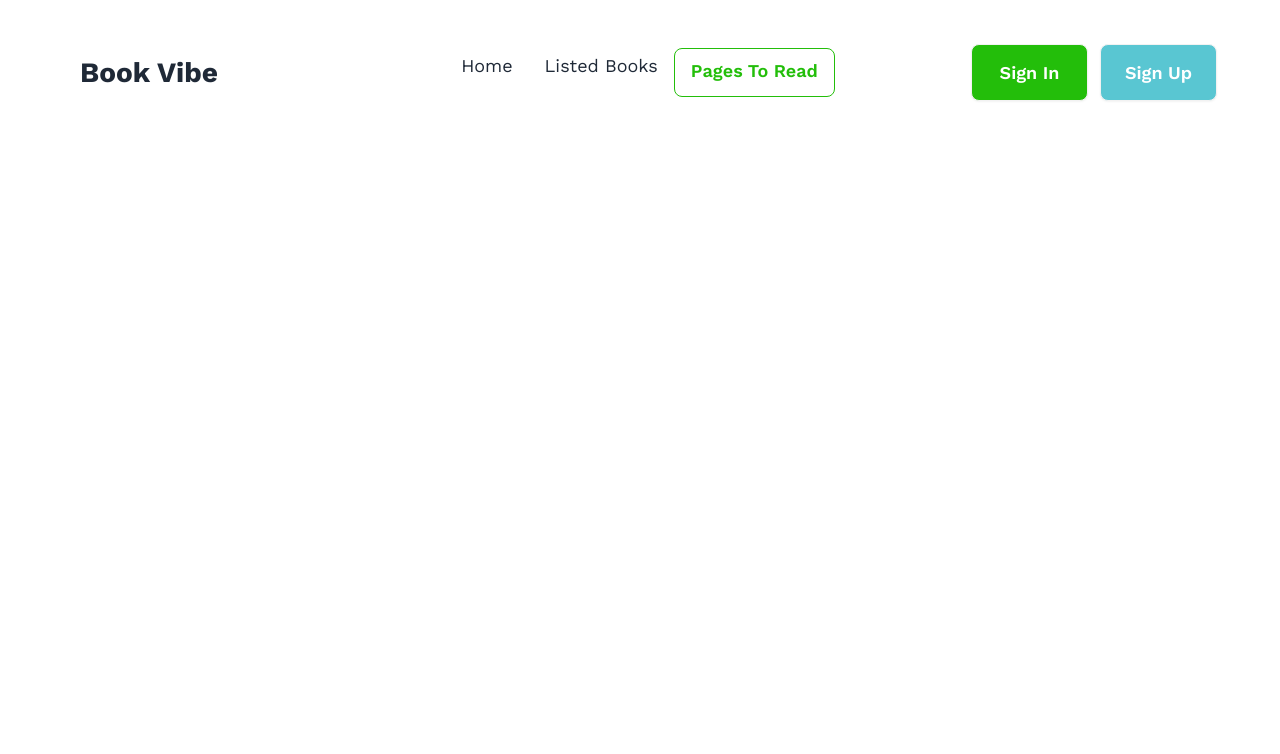
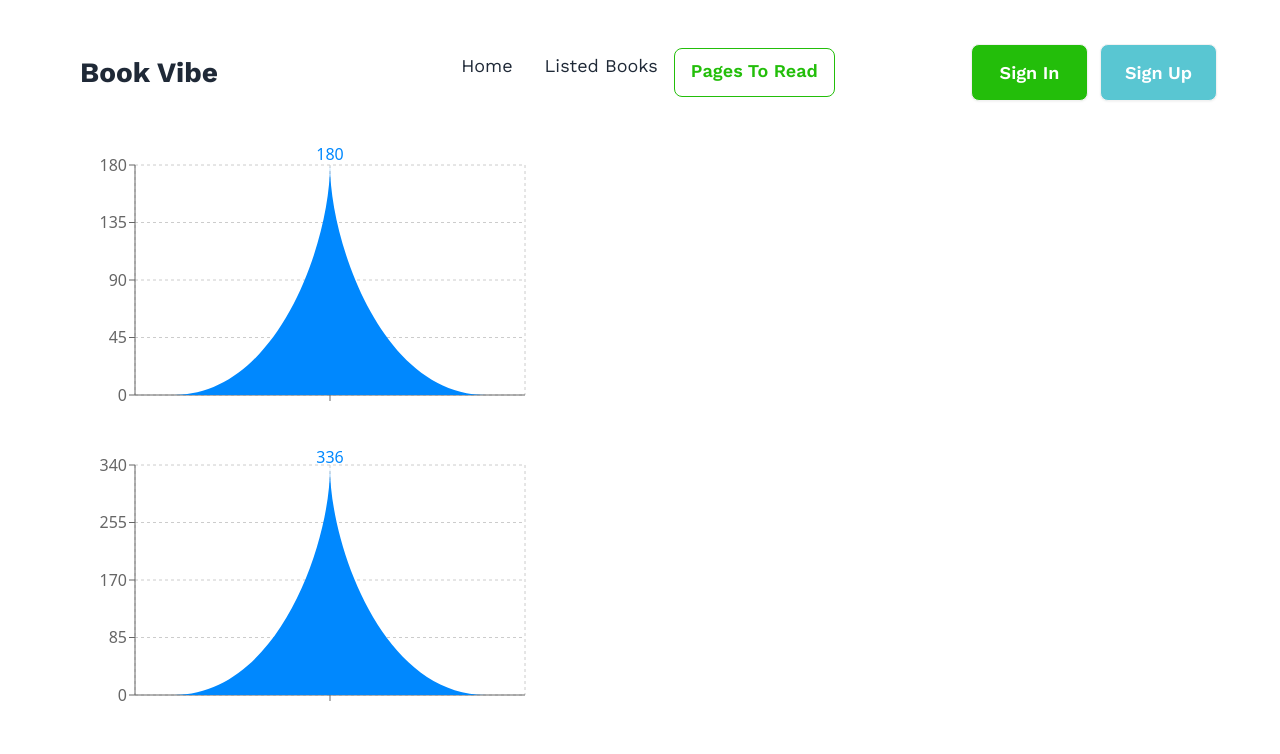
Before and after one commit to Naimul9/Book-Vibe, a React (Vite) app: page /pages-to-read in a window 1280 px wide. Shown: the top 754 px of the page. Built offline with nearby package versions, Linux system fonts and the light colour scheme.

Commit message:
rsponsive

```diff
--- a/index.html
+++ b/index.html
@@ -2,9 +2,9 @@
 <html lang="en" data-theme="light">
   <head>
     <meta charset="UTF-8" />
-    <link rel="icon" type="image/svg+xml" href="/vite.svg" />
+    <link rel="icon" type="image/svg+xml" href="/public/book.svg" />
     <meta name="viewport" content="width=device-width, initial-scale=1.0" />
-    <title>Vite + React</title>
+    <title>Book Vibe</title>
   </head>
   <body>
     <div id="root"></div>
--- /dev/null
+++ b/src/Components/ChartData.jsx
@@ -0,0 +1,21 @@
+import React from 'react';
+import { useLoaderData } from 'react-router-dom';
+import CustomChart from "../Components/CustomChart";
+
+const ChartData = () => {
+ const data = useLoaderData()
+
+ console.log(data)
+
+    return (
+        <div>
+
+            {
+                data.map(item=>  <CustomChart item={item} key={item.id}></CustomChart>    )
+
+            }
+        </div>
+    );
+};
+
+export default ChartData;
--- a/src/Components/CustomChart.jsx
+++ b/src/Components/CustomChart.jsx
@@ -1,28 +1,49 @@
 import React from 'react';
-import { BarChart, Bar, XAxis, YAxis, Tooltip, Legend, CartesianGrid, LabelList } from 'recharts';
+import { BarChart, Bar, Cell, XAxis, YAxis, CartesianGrid } from 'recharts';
 
-const CustomChart = ({ book }) => {
-    const { bookName, totalPages } = book;
+const colors = ['#0088FE', '#00C49F', '#FFBB28', '#FF8042', 'red', 'pink'];
+
+const TriangleBar = (props) => {
+  const { fill, x, y, width, height } = props;
+  const getPath = (x, y, width, height) => {
+    return `M${x},${y + height}C${x + width / 3},${y + height} ${x + width / 2},${y + height / 3}
+    ${x + width / 2}, ${y}
+    C${x + width / 2},${y + height / 3} ${x + (2 * width) / 3},${y + height} ${x + width}, ${y + height}
+    Z`;
+  };
+
+  return <path d={getPath(x, y, width, height)} stroke="none" fill={fill} />;
+};
+
+const CustomChart = ({ item }) => {
+  const { id, totalPages, name } = item;
+
+  const chartData = [
+    {
+      name: name,
+      uv: totalPages,
+    },
+  ];
 
   return (
     <BarChart
       width={500}
       height={300}
-            data={[{ name: bookName, totalPages: totalPages }]}
+      data={chartData}
       margin={{
-                top: 5,
+        top: 20,
         right: 30,
         left: 20,
-                bottom: 5,
+        bottom: 20,
       }}
     >
       <CartesianGrid strokeDasharray="3 3" />
       <XAxis dataKey="name" />
       <YAxis />
-            <Tooltip />
-            <Legend />
-            <Bar dataKey="totalPages" fill="#8884d8">
-                <LabelList dataKey="totalPages" position="top" />
+      <Bar dataKey="uv" fill="#8884d8" shape={<TriangleBar />} label={{ position: 'top' }}>
+        {chartData.map((entry, index) => (
+          <Cell key={`cell-${index}`} fill={colors[index % colors.length]} />
+        ))}
       </Bar>
     </BarChart>
   );
--- a/src/Pages/Listed Books/Listed_Books.jsx
+++ b/src/Pages/Listed Books/Listed_Books.jsx
@@ -8,6 +8,8 @@ const Listed_Books = () => {
   const data = useLoaderData()
 
   const [displayBooks, setDisplayBooks] =useState([])
+
+
 
 
   const handleFilter = ()=>{
--- a/src/Pages/Pages To Read/Pages_To_Read.jsx
+++ b/src/Pages/Pages To Read/Pages_To_Read.jsx
@@ -1,9 +1,13 @@
-import React from 'react';
+import ChartData from "../../Components/ChartData";
+
+
 
 const Pages_To_Read = () => {
+
+
     return (
         <div>
-
+      <ChartData></ChartData>
         </div>
     );
 };
--- a/src/main.jsx
+++ b/src/main.jsx
@@ -60,6 +60,7 @@ const router = createBrowserRouter([
       {
         path: "/pages-to-read",
         element: <Pages_To_Read></Pages_To_Read>,
+        loader : ()=> fetch('/books.json'),
       },
 
 
```
Also changed, not shown: public/book.svg (added). Lines whose indentation alone changed are shown as unchanged.
